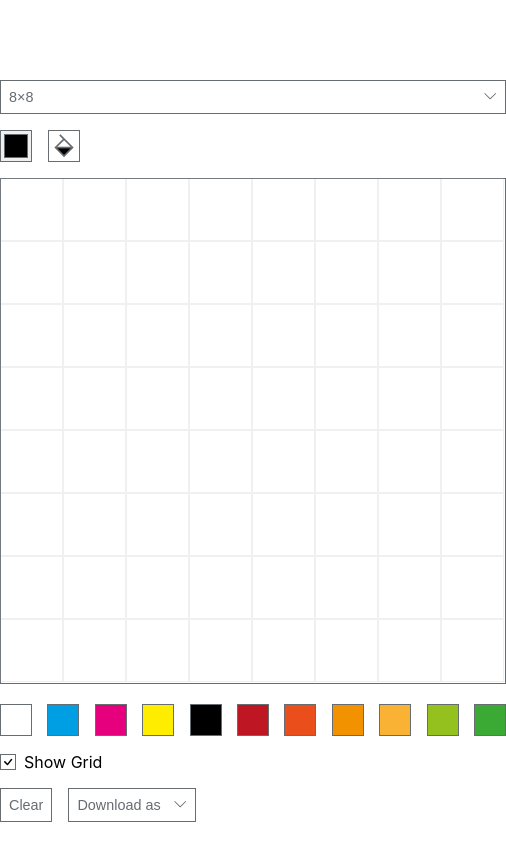
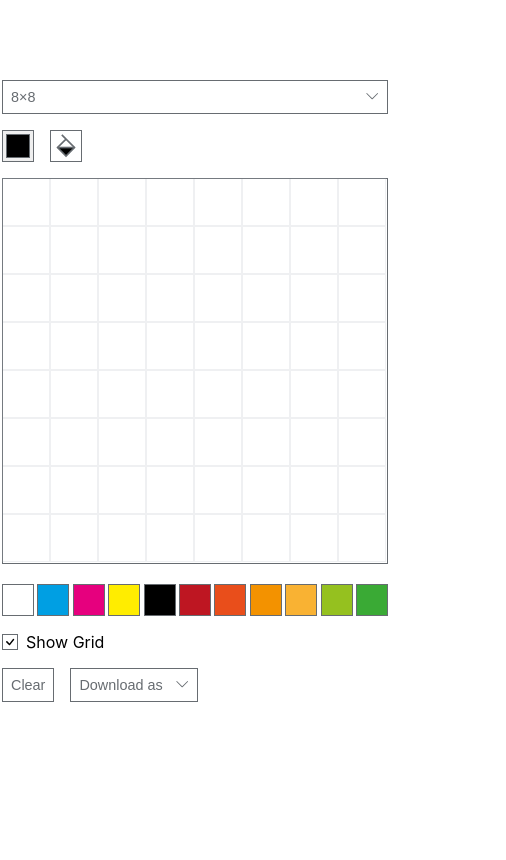
Before and after one commit to innaponomareva/pixel_art, a React (Create React App) app: page / in a window 390 px wide. Shown: the top 860 px of the page, 506 px wide, since content can reach past the window. Built offline with nearby package versions, Linux system fonts and the light colour scheme.

Commit message:
add sizes for small screen

```diff
--- a/src/App.tsx
+++ b/src/App.tsx
@@ -20,10 +20,12 @@ import { onClearCanvas } from "./utils/onClearCanvas";
 import { createGridCoordinatesArray } from "./utils/createGridCoordinatesArray";
 import { moveCursor } from "./utils/moveCursor";
 import { onPaintBucketClick } from "./utils/onPaintBucketClick";
+import { useCallback } from "react";
 
 const App: React.FC = () => {
   const canvasRef: React.MutableRefObject<HTMLCanvasElement> = useRef();
   const paintBucketCursorRef: React.MutableRefObject<SVGSVGElement> = useRef();
+  const [width, setWidth] = useState(0);
   const [canvasLength, setCanvasLength] = useState(504);
   const [isGridVisible, setIsGridVisible] = useState(true);
   const [activeColor, setActiveColor] = useState("#000000");
@@ -35,21 +37,25 @@ const App: React.FC = () => {
   const [isPaintBucketActive, setIsPaintBucketActive] = useState(false);
   const [history, setHistory] = useState<IColorHistory>({});
 
+  const setCanvasSizes = useCallback(() => {
+    if (sideCellCount === 32) {
+      setCellLength(width > 506 ? 16 : 12);
+      setCanvasLength(width > 506 ? 512 : 384);
+    } else if (sideCellCount === 16) {
+      setCellLength(width > 506 ? 32 : 24);
+      setCanvasLength(width > 506 ? 512 : 384);
+    } else if (sideCellCount === 12) {
+      setCellLength(width > 506 ? 42 : 32);
+      setCanvasLength(width > 506 ? 504 : 384);
+    } else if (sideCellCount === 8) {
+      setCellLength(width > 506 ? 63 : 48);
+      setCanvasLength(width > 506 ? 504 : 384);
+    }
+  }, [width, sideCellCount]);
+
   useEffect(() => {
     if (canvasRef.current) {
-      if (sideCellCount === 32) {
-        setCellLength(16);
-        setCanvasLength(512);
-      } else if (sideCellCount === 16) {
-        setCellLength(32);
-        setCanvasLength(512);
-      } else if (sideCellCount === 12) {
-        setCellLength(42);
-        setCanvasLength(504);
-      } else if (sideCellCount === 8) {
-        setCellLength(63);
-        setCanvasLength(504);
-      }
+      setCanvasSizes();
       const gridCoordinatesArray = createGridCoordinatesArray(
         cellLength,
         sideCellCount
@@ -61,7 +67,7 @@ const App: React.FC = () => {
       );
       setHistory(colorHistoryObject);
     }
-  }, [sideCellCount, cellLength]);
+  }, [sideCellCount, cellLength, setCanvasSizes, width]);
 
   useEffect(() => {
     if (isPaintBucketActive)
@@ -73,6 +79,15 @@ const App: React.FC = () => {
     const splitted = selectedOption.split("×");
     setSideCellCount(+splitted[0]);
   }, [selectedOption]);
+
+  useEffect(() => {
+    setWidth(window.innerWidth);
+    function handleResize() {
+      setWidth(window.innerWidth);
+    }
+    window.addEventListener("resize", handleResize);
+    return () => window.removeEventListener("resize", handleResize);
+  }, []);
 
   return (
     <div>
```
